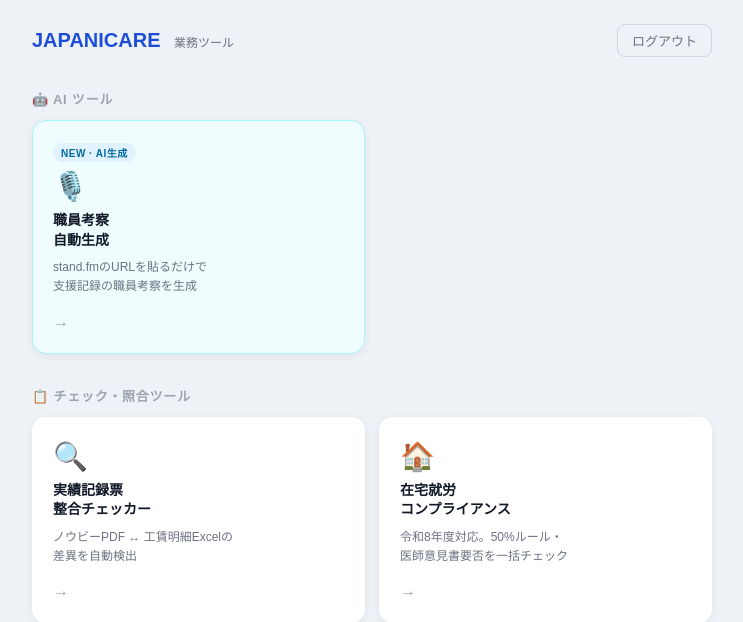
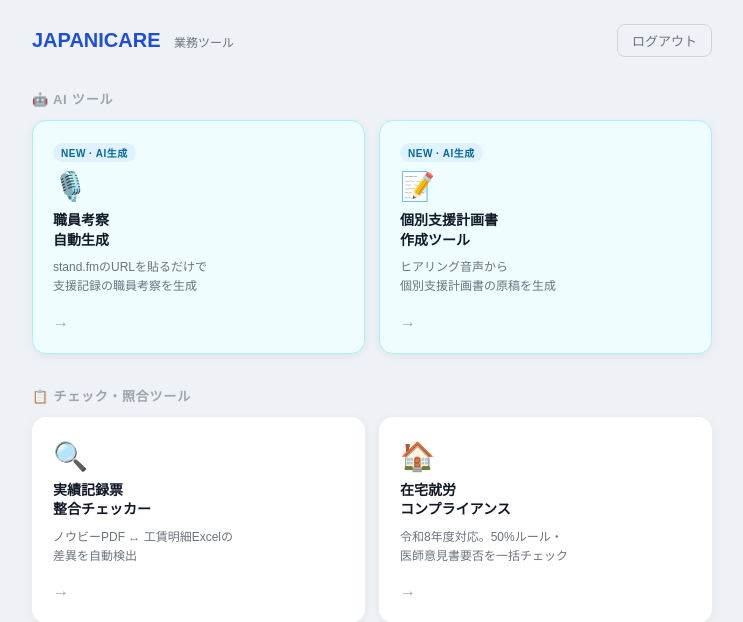
Before and after one commit to zitenweb-beep/japanicare-tools, a Flask app: page / in a window 1280 px wide. Shown: the top 622 px of the page, without its empty margins (268-1011 px from the left). Run offline with Flask 3, Linux system fonts and the light colour scheme; the visitor is signed in with stand-in values (Sample User, id 1).

Commit message:
Update portal.html

```diff
--- a/templates/portal.html
+++ b/templates/portal.html
@@ -12,7 +12,6 @@
       min-height: 100vh;
       padding: 24px 16px 60px;
     }
-
     header {
       display: flex;
       align-items: center;
@@ -30,7 +29,6 @@
       border-radius: 8px;
     }
     .logout:hover { background: #f3f4f6; }
-
     h2 {
       font-size: 13px;
       font-weight: 600;
@@ -40,7 +38,6 @@
       max-width: 680px;
       margin: 0 auto 12px;
     }
-
     .grid {
       display: grid;
       grid-template-columns: 1fr 1fr;
@@ -49,7 +46,6 @@
       margin: 0 auto 32px;
     }
     @media(max-width: 500px) { .grid { grid-template-columns: 1fr; } }
-
     .tool-card {
       background: #fff;
       border-radius: 14px;
@@ -70,7 +66,6 @@
     }
     .tool-card.new { border-color: #a5f3fc; background: #f0fdff; }
     .tool-card.new:hover { border-color: #0891b2; }
-
     .tool-badge {
       display: inline-block;
       font-size: 10px;
@@ -83,7 +78,6 @@
       width: fit-content;
     }
     .tool-badge.ai { background: #e0f2fe; color: #0369a1; }
-
     .tool-icon { font-size: 28px; }
     .tool-name {
       font-size: 14px;
@@ -106,12 +100,10 @@
   </style>
 </head>
 <body>
-
   <header>
     <div class="brand">JAPANICARE <span class="brand-sub">業務ツール</span></div>
     <a href="/logout" class="logout">ログアウト</a>
   </header>
-
   <h2>🤖 AI ツール</h2>
   <div class="grid">
     <a href="/kansan" class="tool-card new">
@@ -121,8 +113,14 @@
       <div class="tool-desc">stand.fmのURLを貼るだけで<br>支援記録の職員考察を生成</div>
       <div class="tool-arrow">→</div>
     </a>
+    <a href="/tools/個別支援計画書作成ツール.html" class="tool-card new" target="_blank">
+      <span class="tool-badge ai">NEW · AI生成</span>
+      <div class="tool-icon">📝</div>
+      <div class="tool-name">個別支援計画書<br>作成ツール</div>
+      <div class="tool-desc">ヒアリング音声から<br>個別支援計画書の原稿を生成</div>
+      <div class="tool-arrow">→</div>
+    </a>
   </div>
-
   <h2>📋 チェック・照合ツール</h2>
   <div class="grid">
     <a href="/tools/JAPANICARE整合チェッカー.html" class="tool-card" target="_blank">
@@ -144,6 +142,5 @@
       <div class="tool-arrow">→</div>
     </a>
   </div>
-
 </body>
 </html>
```
